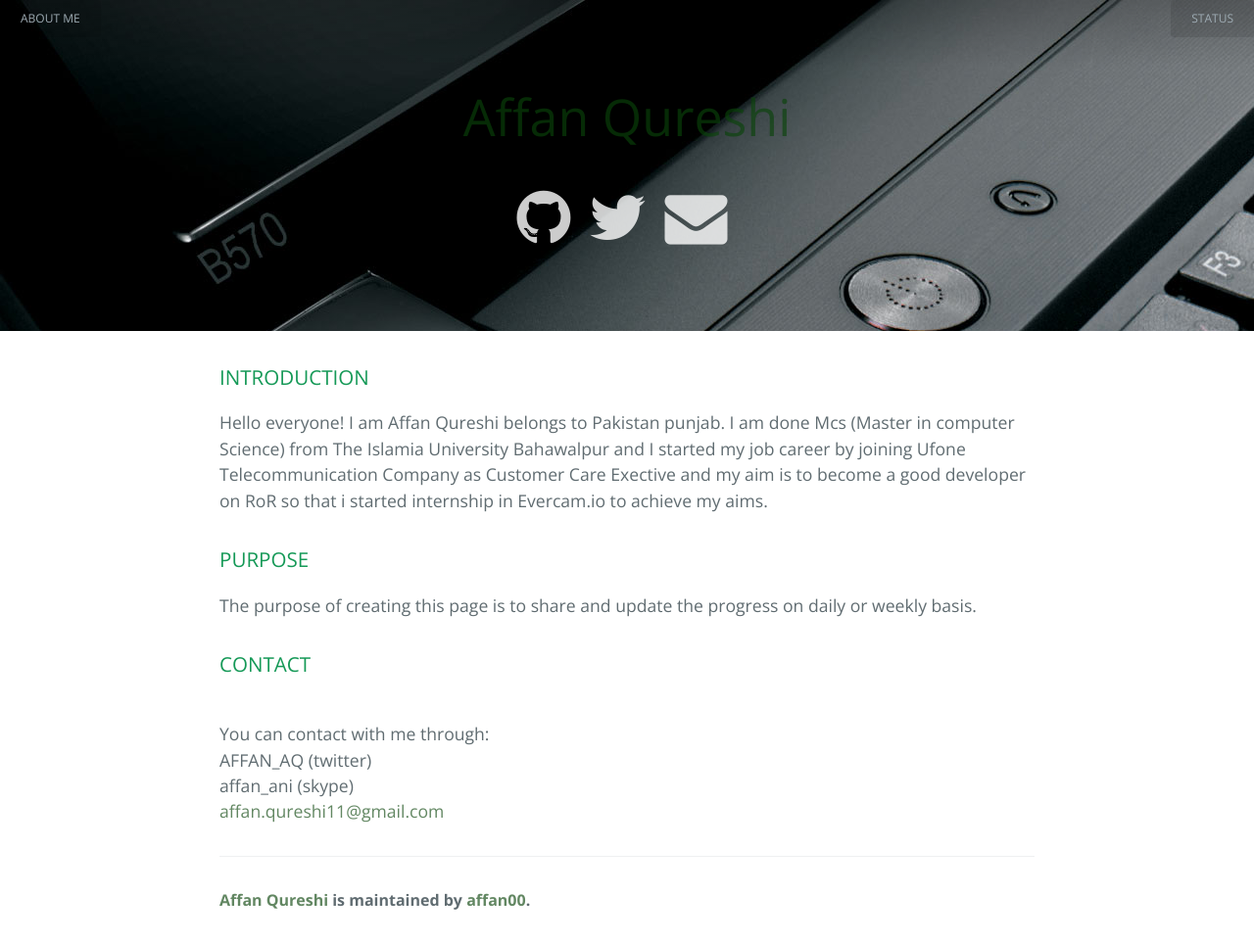
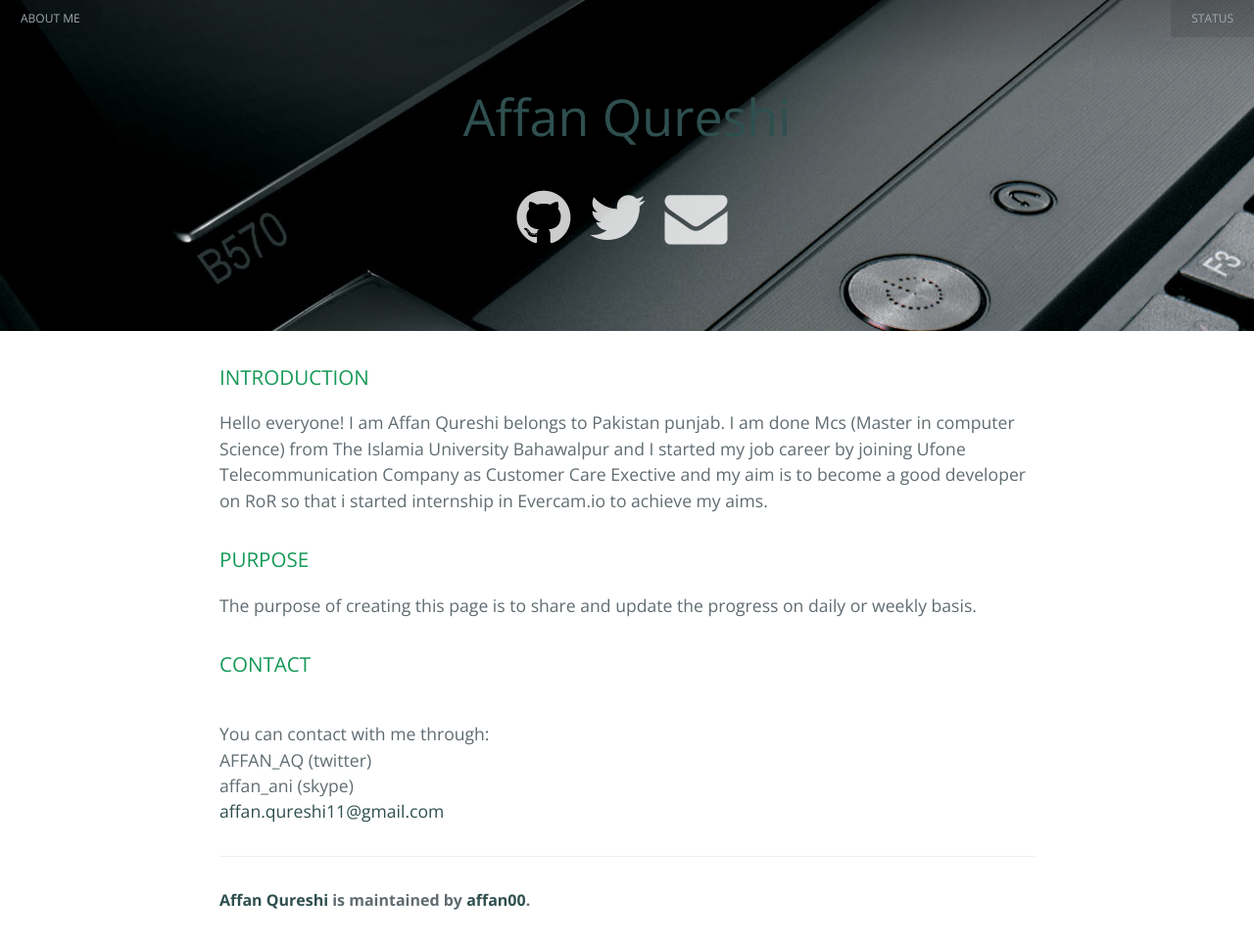
Before and after one commit to affan00/affan00.github.io, a Jekyll site: the page built from index.html, in a window 1280 px wide. Shown: the whole page at 98% size. Built offline with Jekyll 4.4.1, drawn with Linux system fonts in a browser that asks for light colours; nearby versions of some CDN libraries; Markdown is read by kramdown in place of the engine named in the settings.

Commit message:
css files addition

```diff
--- a/stylesheets/stylesheet.css
+++ b/stylesheets/stylesheet.css
@@ -10,7 +10,7 @@ body {
   color: #606c71; }
 
 a {
-  color: rgba(10, 68, 10, 0.64);
+  color: darkslategray;
   text-decoration: none; }
   a:hover {
     text-decoration: none; }
```
